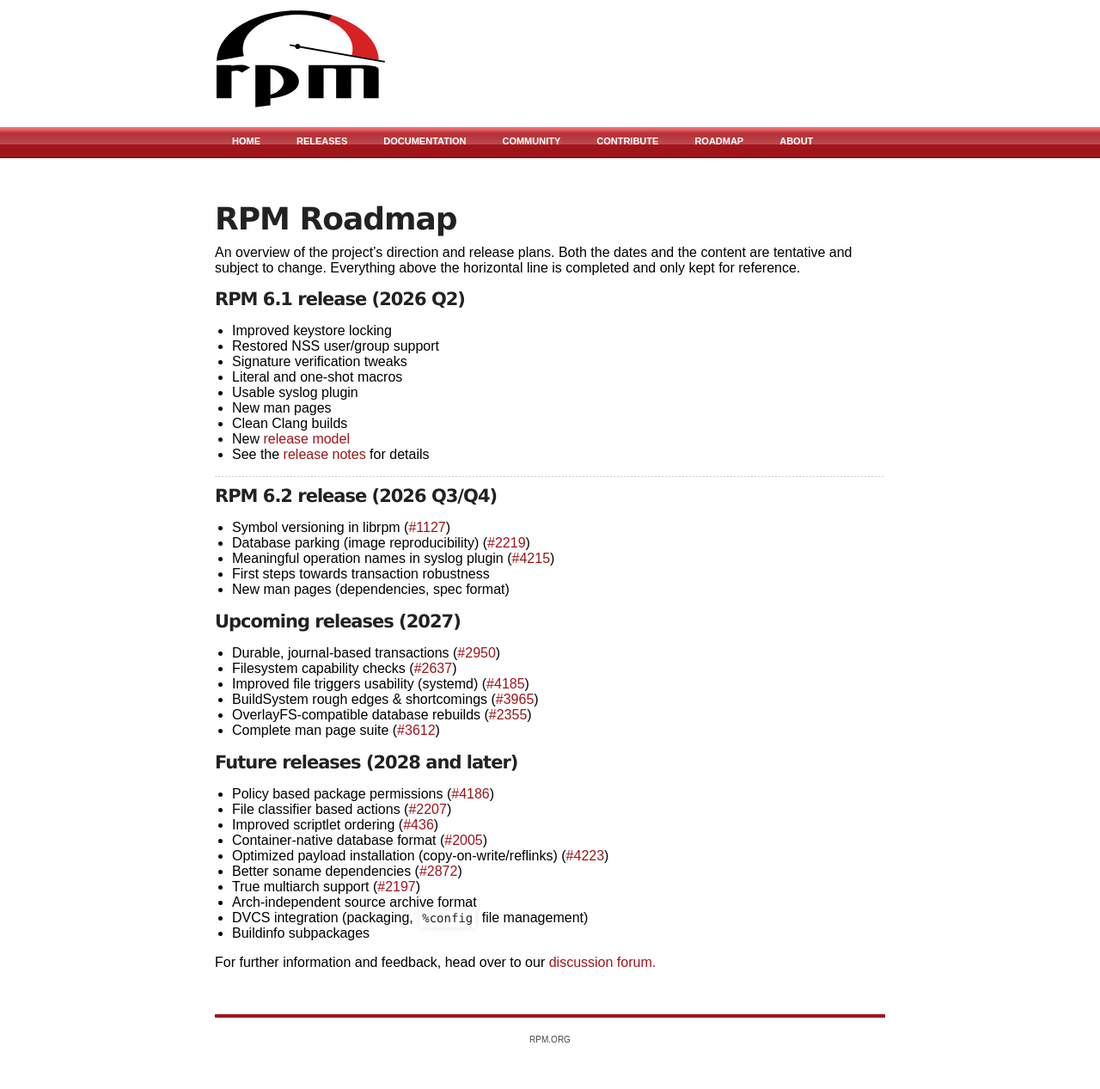
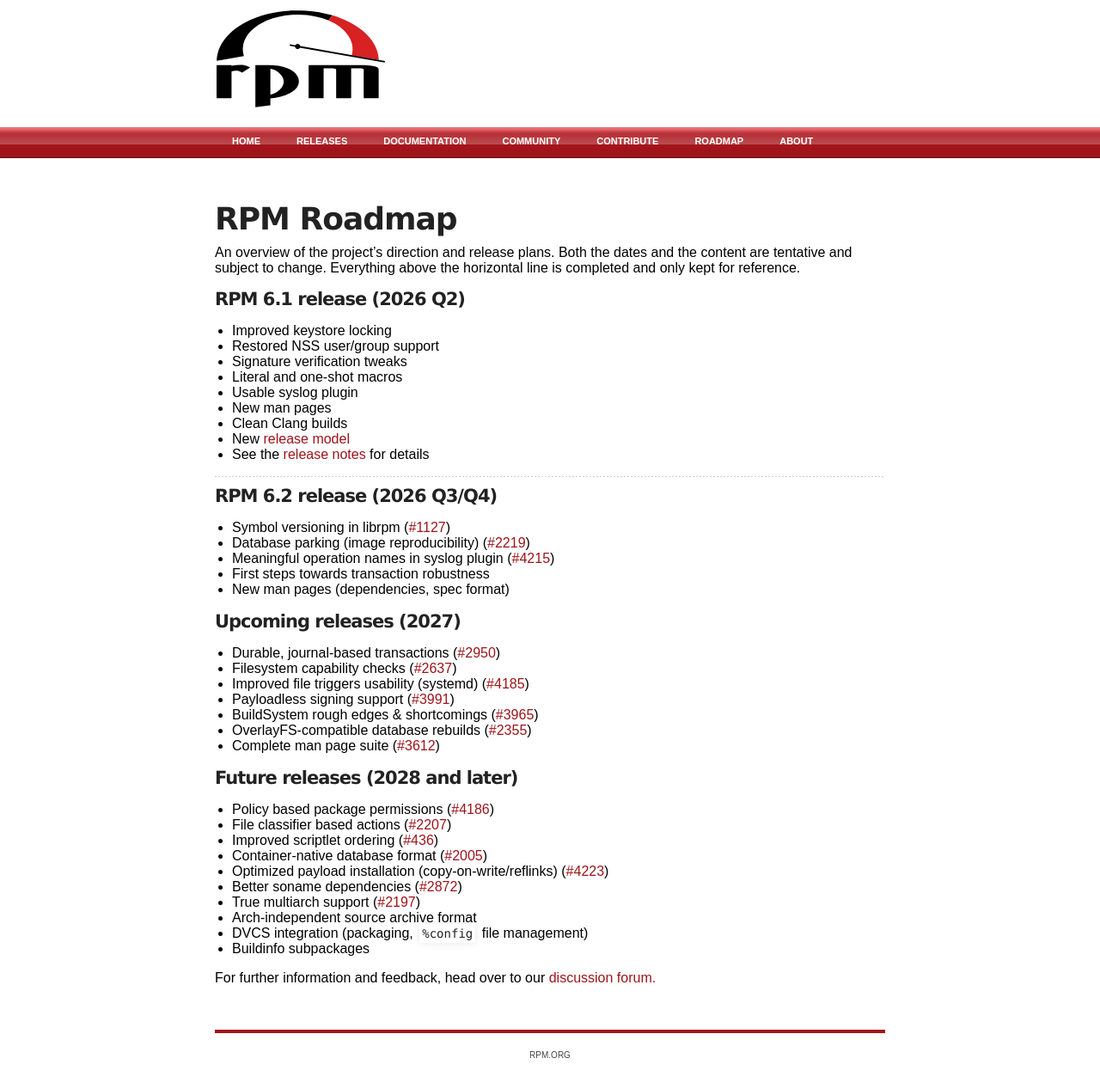
Before and after one commit to rpm-software-management/rpm-web, a Jekyll site: the page built from roadmap.md, in a window 1280 px wide. Shown: the whole page at 86% size. Built offline with Jekyll 4.4.1, drawn with Linux system fonts in a browser that asks for light colours.

Commit message:
Add roadmap item for payloadless signing

```diff
--- a/roadmap.md
+++ b/roadmap.md
@@ -33,6 +33,7 @@ horizontal line is completed and only kept for reference.
 * Durable, journal-based transactions (#2950)
 * Filesystem capability checks (#2637)
 * Improved file triggers usability (systemd) (#4185)
+* Payloadless signing support (#3991)
 * BuildSystem rough edges & shortcomings (#3965)
 * OverlayFS-compatible database rebuilds (#2355)
 * Complete man page suite (#3612)
```
